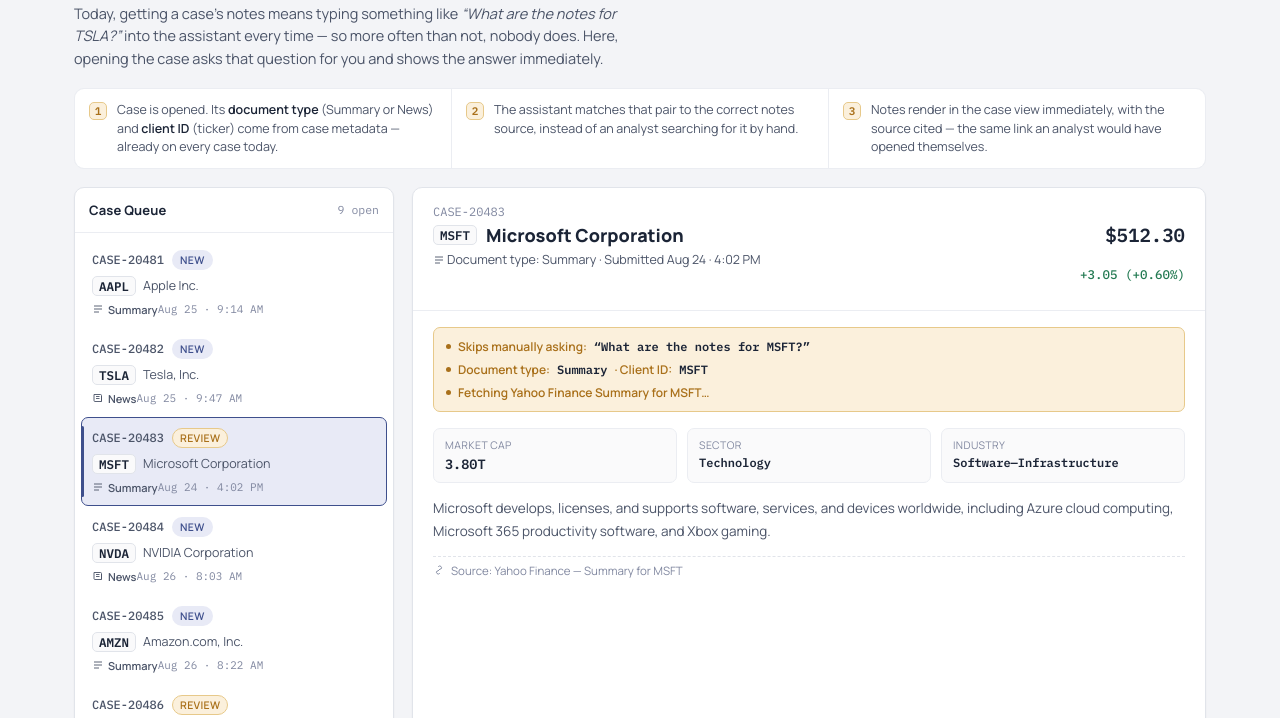
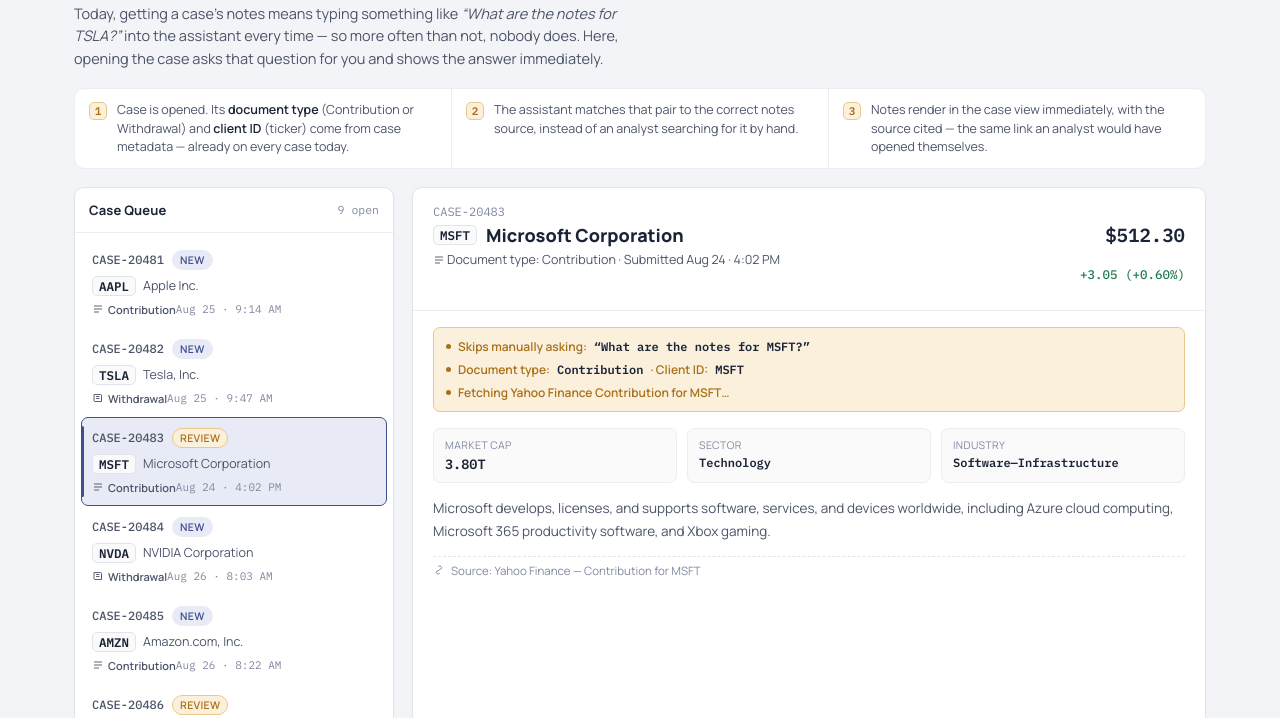
Before and after one commit to ethanposluns/KAtest, a website built with Vite: page index.html in a window 1280 px wide. Both pictures are taken after a click on the button 234 px from the left and 521 px from the top of the page. Shown: the part 60-778 px from the top of the page. Built offline with nearby package versions, Linux system fonts and the light colour scheme.

Commit message:
Rename doc-type labels from Summary/News to Contribution/Withdrawal
Adds a TYPE_LABELS display map so every user-facing mention of a
case's document type (queue pill, detail header, automation trace,
source citation, intro copy) shows "Contribution"/"Withdrawal"
instead of "Summary"/"News". Internal docType values ("Summary"/
"News") are left as-is since they still drive which content and
Yahoo Finance URL path render for the case.

```diff
--- a/app.js
+++ b/app.js
@@ -77,8 +77,9 @@
 
 // ---------------------------------------------------------------
 // Case queue. Each case already carries a document type ("Summary"
-// or "News") and a client ID (ticker) — the same two fields the
-// real workflow system separates cases by today.
+// or "News", displayed to the user as "Contribution"/"Withdrawal"
+// via TYPE_LABELS above) and a client ID (ticker) — the same two
+// fields the real workflow system separates cases by today.
 // ---------------------------------------------------------------
 var CASES = [
   { id: "CASE-20481", ticker: "AAPL", docType: "Summary", status: "New",    submitted: "Aug 25 · 9:14 AM" },
@@ -91,6 +92,16 @@
   { id: "CASE-20488", ticker: "NVDA", docType: "Summary", status: "New",    submitted: "Aug 26 · 9:10 AM" },
   { id: "CASE-20489", ticker: "AAPL", docType: "News",    status: "Review", submitted: "Aug 25 · 11:45 AM" }
 ];
+
+// Display labels shown to the user for each internal docType value.
+var TYPE_LABELS = {
+  Summary: "Contribution",
+  News: "Withdrawal"
+};
+
+function typeLabel(docType) {
+  return TYPE_LABELS[docType] || docType;
+}
 
 var ICONS = {
   summary: '<svg viewBox="0 0 24 24" fill="none" stroke="currentColor" stroke-width="1.8"><path d="M4 6h16M4 12h16M4 18h10"/></svg>',
@@ -127,7 +138,7 @@
             '<span class="company-name">' + escapeHtml(ticker.name) + '</span>' +
           '</span>' +
           '<span class="row-bottom">' +
-            '<span class="doctype-pill">' + icon + escapeHtml(c.docType) + '</span>' +
+            '<span class="doctype-pill">' + icon + escapeHtml(typeLabel(c.docType)) + '</span>' +
             '<span class="mono">' + c.submitted + '</span>' +
           '</span>' +
         '</button>' +
@@ -144,8 +155,8 @@
   var traceHtml =
     '<div class="trace">' +
       '<div class="trace-line" style="animation-delay:0ms"><span class="dot"></span>Skips manually asking: <span class="mono">&ldquo;What are the notes for ' + c.ticker + '?&rdquo;</span></div>' +
-      '<div class="trace-line" style="animation-delay:110ms"><span class="dot"></span>Document type: <span class="mono">' + escapeHtml(c.docType) + '</span> &middot; Client ID: <span class="mono">' + c.ticker + '</span></div>' +
-      '<div class="trace-line" style="animation-delay:220ms"><span class="dot"></span>Fetching Yahoo Finance ' + escapeHtml(c.docType) + ' for ' + c.ticker + '&hellip;</div>' +
+      '<div class="trace-line" style="animation-delay:110ms"><span class="dot"></span>Document type: <span class="mono">' + escapeHtml(typeLabel(c.docType)) + '</span> &middot; Client ID: <span class="mono">' + c.ticker + '</span></div>' +
+      '<div class="trace-line" style="animation-delay:220ms"><span class="dot"></span>Fetching Yahoo Finance ' + escapeHtml(typeLabel(c.docType)) + ' for ' + c.ticker + '&hellip;</div>' +
     '</div>';
 
   var bodyHtml;
@@ -162,7 +173,7 @@
           );
         }).join("") +
       '</ul>' +
-      '<a class="citation" href="https://finance.yahoo.com/quote/' + c.ticker + '/news/" target="_blank" rel="noopener noreferrer">' + ICONS.link + 'Source: Yahoo Finance — News for ' + c.ticker + '</a>';
+      '<a class="citation" href="https://finance.yahoo.com/quote/' + c.ticker + '/news/" target="_blank" rel="noopener noreferrer">' + ICONS.link + 'Source: Yahoo Finance — ' + TYPE_LABELS.News + ' for ' + c.ticker + '</a>';
   } else {
     bodyHtml =
       '<div class="stat-grid">' +
@@ -171,7 +182,7 @@
         '<div class="stat"><p class="k">Industry</p><p class="v" style="font-size:12px">' + escapeHtml(t.industry) + '</p></div>' +
       '</div>' +
       '<p class="summary-text">' + escapeHtml(t.summary) + '</p>' +
-      '<a class="citation" href="https://finance.yahoo.com/quote/' + c.ticker + '/" target="_blank" rel="noopener noreferrer">' + ICONS.link + 'Source: Yahoo Finance — Summary for ' + c.ticker + '</a>';
+      '<a class="citation" href="https://finance.yahoo.com/quote/' + c.ticker + '/" target="_blank" rel="noopener noreferrer">' + ICONS.link + 'Source: Yahoo Finance — ' + TYPE_LABELS.Summary + ' for ' + c.ticker + '</a>';
   }
 
   detailEl.innerHTML =
@@ -179,7 +190,7 @@
       '<div>' +
         '<p class="id mono">' + c.id + '</p>' +
         '<h2><span class="ticker-chip mono">' + c.ticker + '</span>' + escapeHtml(t.name) + '</h2>' +
-        '<p class="sub"><span class="sub-icon">' + docIcon + '</span>Document type: ' + escapeHtml(c.docType) + ' &middot; Submitted ' + c.submitted + '</p>' +
+        '<p class="sub"><span class="sub-icon">' + docIcon + '</span>Document type: ' + escapeHtml(typeLabel(c.docType)) + ' &middot; Submitted ' + c.submitted + '</p>' +
       '</div>' +
       '<div class="price-block">' +
         '<p class="px mono">$' + t.price + '</p>' +
--- a/index.html
+++ b/index.html
@@ -27,7 +27,7 @@
     <div class="how">
       <div class="how-step">
         <span class="n">1</span>
-        <p>Case is opened. Its <strong>document type</strong> (Summary or News) and <strong>client ID</strong> (ticker) come from case metadata &mdash; already on every case today.</p>
+        <p>Case is opened. Its <strong>document type</strong> (Contribution or Withdrawal) and <strong>client ID</strong> (ticker) come from case metadata &mdash; already on every case today.</p>
       </div>
       <div class="how-step">
         <span class="n">2</span>
@@ -59,7 +59,7 @@
 
     <footer class="foot">
       <p>Case queue and market figures are illustrative sample data built for this prototype, not a live feed.</p>
-      <p>Summary and News content stand in for the internal process-notes link, styled after Yahoo Finance's Summary and News pages.</p>
+      <p>Contribution and Withdrawal cases show stand-in Yahoo Finance Summary and News content respectively, in place of the internal process-notes link.</p>
     </footer>
   </div>
 
```
